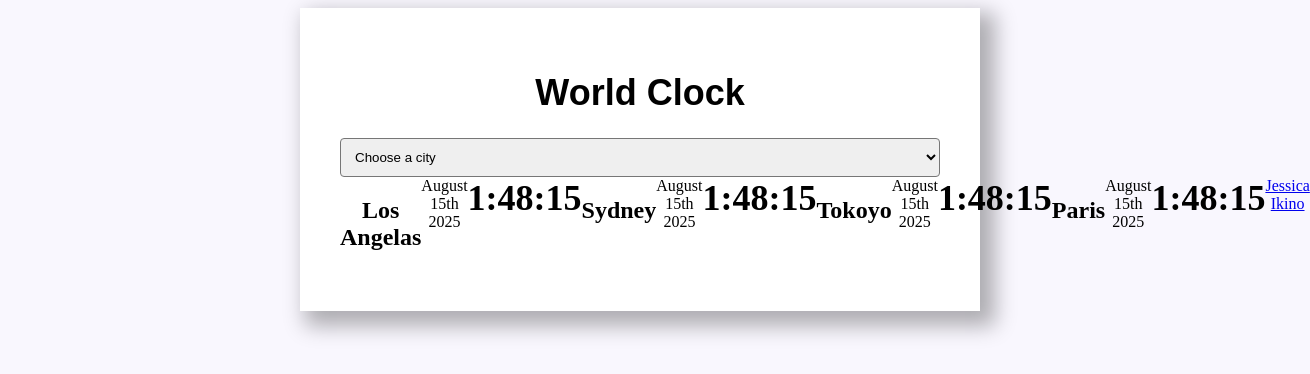
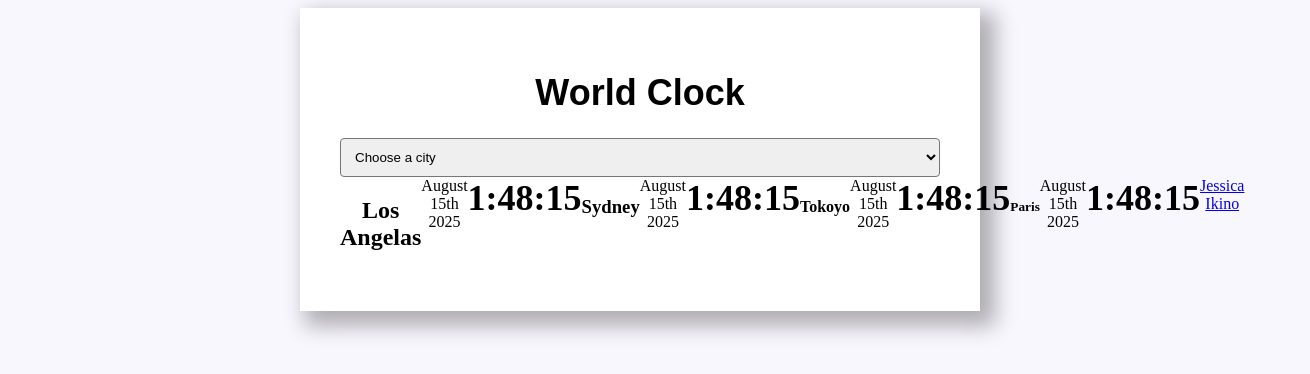
Before and after one commit to jiikino/world-clock, a plain HTML site: page index.html in a window 1280 px wide. Shown: the whole page, 1310 px wide, since content can reach past the window. Drawn offline with Linux system fonts and the light colour scheme.

Commit message:
Update index.html

```diff
--- a/index.html
+++ b/index.html
@@ -29,21 +29,21 @@
       <div class="time">1:48:15</div>
 
       <div class="city">
-         <h2>Sydney</h2>
+         <h3>Sydney</h2>
          <div>
             <div class="date">August 15th 2025 </div>
          </div>
          <div class="time">1:48:15</div>
 
          <div class="city">
-            <h2>Tokoyo</h2>
+            <h4>Tokoyo</h2>
             <div>
                <div class="date">August 15th 2025 </div>
             </div>
             <div class="time">1:48:15</div>
 
          <div class="city">
-            <h2>Paris</h2>
+            <h5>Paris</h2>
             <div>
                <div class="date">August 15th 2025 </div>
             </div>
```
